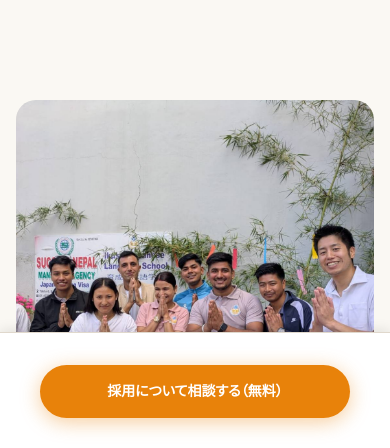
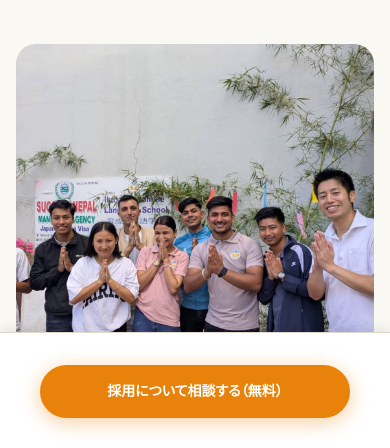
Before and after one commit to ALCTECH-PH/genki-osaka-demo, a plain HTML site: page index.html in a window 390 px wide. Shown: the part 394-842 px from the top of the page. Drawn offline with Linux system fonts and the light colour scheme; a web font is replaced by a local one.

Commit message:
Update components.css

```diff
--- a/assets/css/components.css
+++ b/assets/css/components.css
@@ -1228,7 +1228,8 @@
   }
   .hero__label   { order: 1; width: 100%; }
   .hero__catch   { order: 2; width: 100%; font-size: var(--text-4xl); }
-  .hero__image   { order: 3; width: 100%; max-width: 427px; margin-inline: auto; margin-block: var(--space-xl); }
+  .hero__image   { order: 3; width: 100%; max-width: 427px; margin-inline: auto; margin-top: 0; margin-right: 0; margin-bottom: 0; margin-left: 0;
+}
   .hero__sub     { order: 4; width: 100%; }
   .hero__actions { order: 5; width: 100%; }
   .hero__stats   { order: 6; width: 100%; }
```
